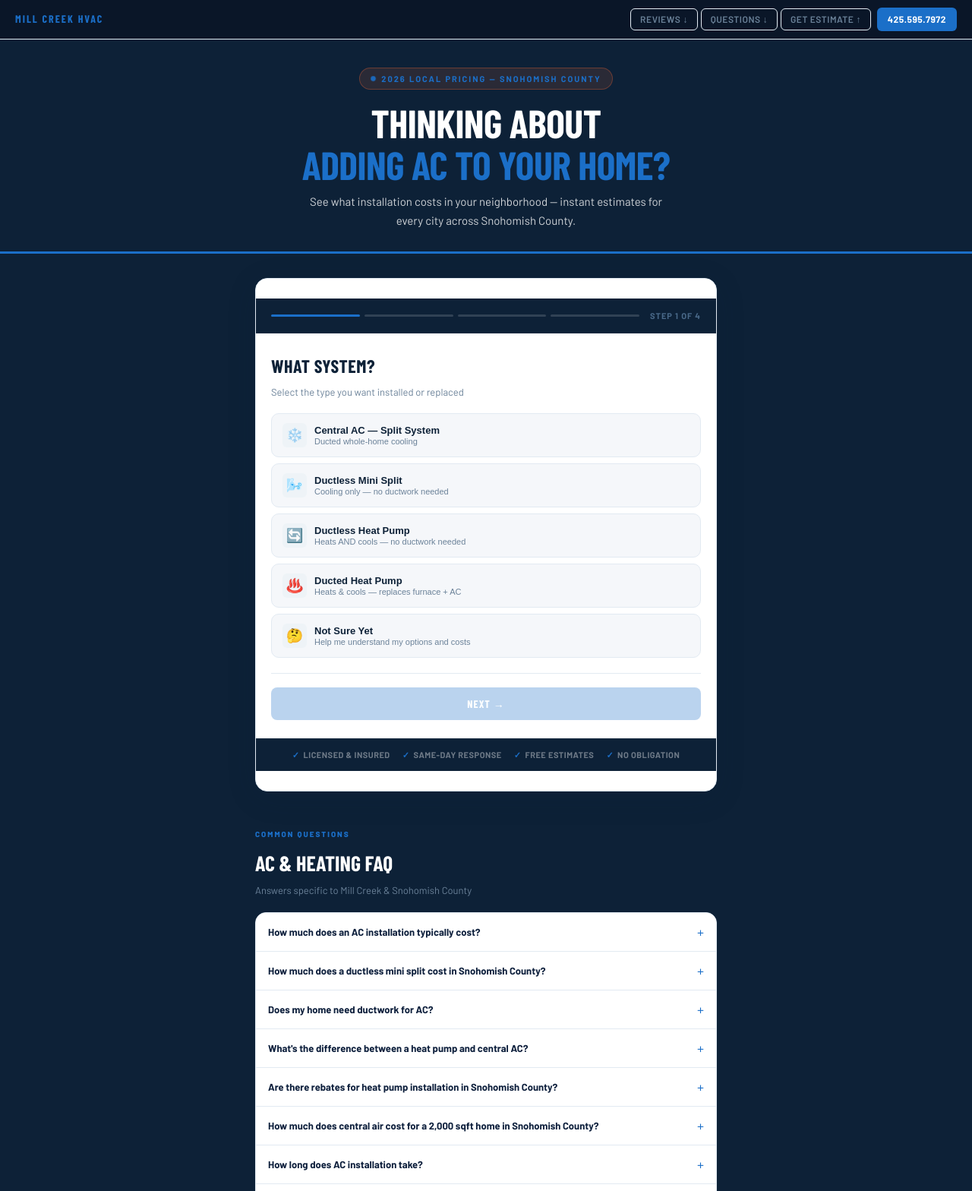
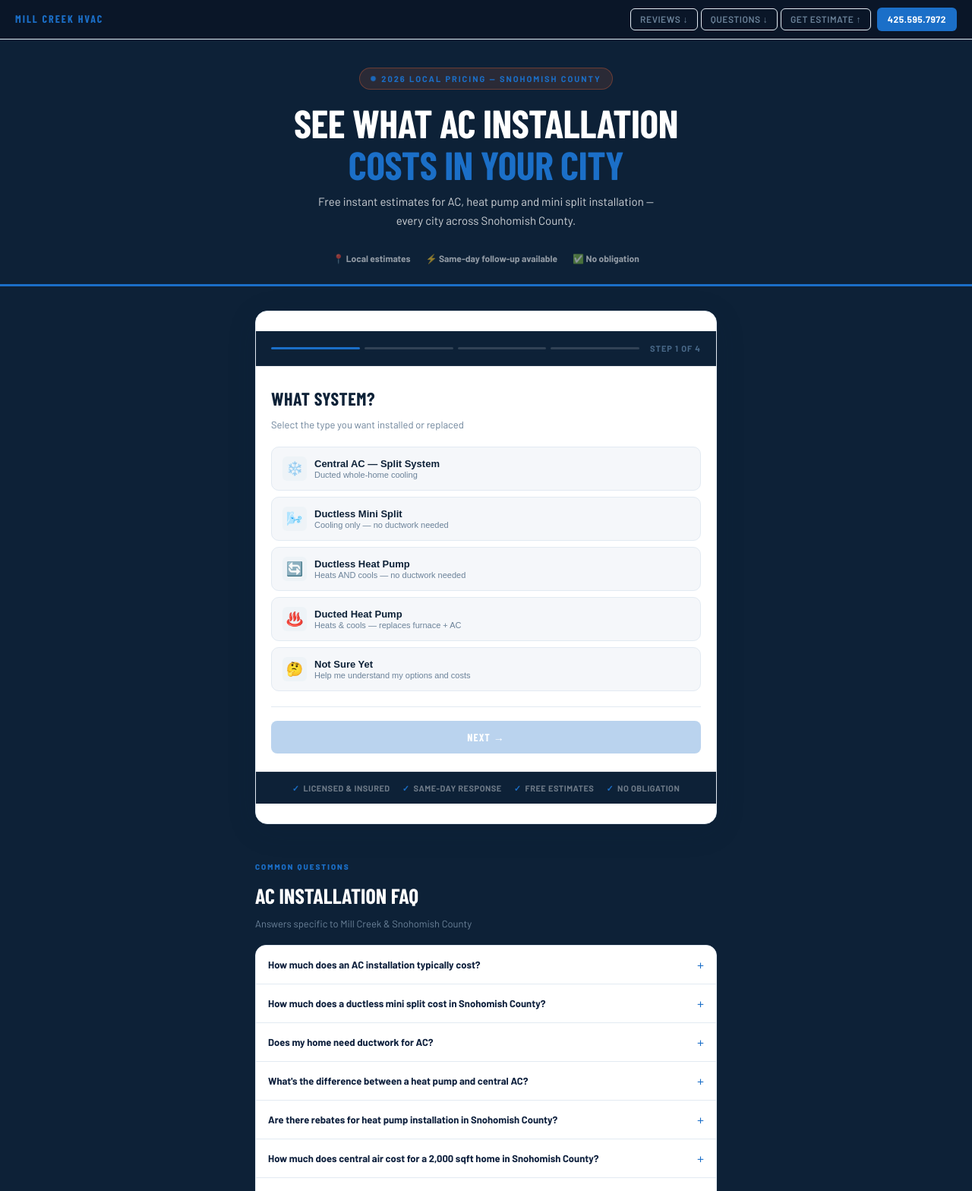
Before and after one commit to ryrichardson2026/HVACCalculator, a plain HTML site: page index.html in a window 1280 px wide. Shown: the top 1568 px of the page at 76% size. Drawn offline with nearby package versions, Linux system fonts and the light colour scheme; a web font is replaced by a local one.

Commit message:
index.html

```diff
--- a/index.html
+++ b/index.html
@@ -880,8 +880,13 @@
 
 <div class="hero" id="calc-top">
   <div class="hero-eyebrow"><div class="pulse"></div>2026 Local Pricing — Snohomish County</div>
-  <h1>Thinking About<br><span>Adding AC to Your Home?</span></h1>
-  <p class="hero-sub">See what installation costs in your neighborhood — instant estimates for every city across Snohomish County.</p>
+  <h1>See What AC Installation<br><span>Costs in Your City</span></h1>
+  <p class="hero-sub">Free instant estimates for AC, heat pump and mini split installation — every city across Snohomish County.</p>
+  <div style="display:flex;flex-wrap:wrap;justify-content:center;gap:6px 20px;margin-bottom:24px;">
+    <span style="font-size:12px;font-weight:700;color:rgba(255,255,255,0.55);">📍 Local estimates</span>
+    <span style="font-size:12px;font-weight:700;color:rgba(255,255,255,0.55);">⚡ Same-day follow-up available</span>
+    <span style="font-size:12px;font-weight:700;color:rgba(255,255,255,0.55);">✅ No obligation</span>
+  </div>
 </div>
 
 <!-- CALCULATOR -->
@@ -1088,7 +1093,7 @@
 
 <div class="section" id="faq">
   <div class="section-eyebrow">Common Questions</div>
-  <div class="section-title">AC & Heating FAQ</div>
+  <div class="section-title">AC Installation FAQ</div>
   <div class="section-sub">Answers specific to Mill Creek & Snohomish County</div>
   <div class="faq-list">
     <div class="faq-item">
```
